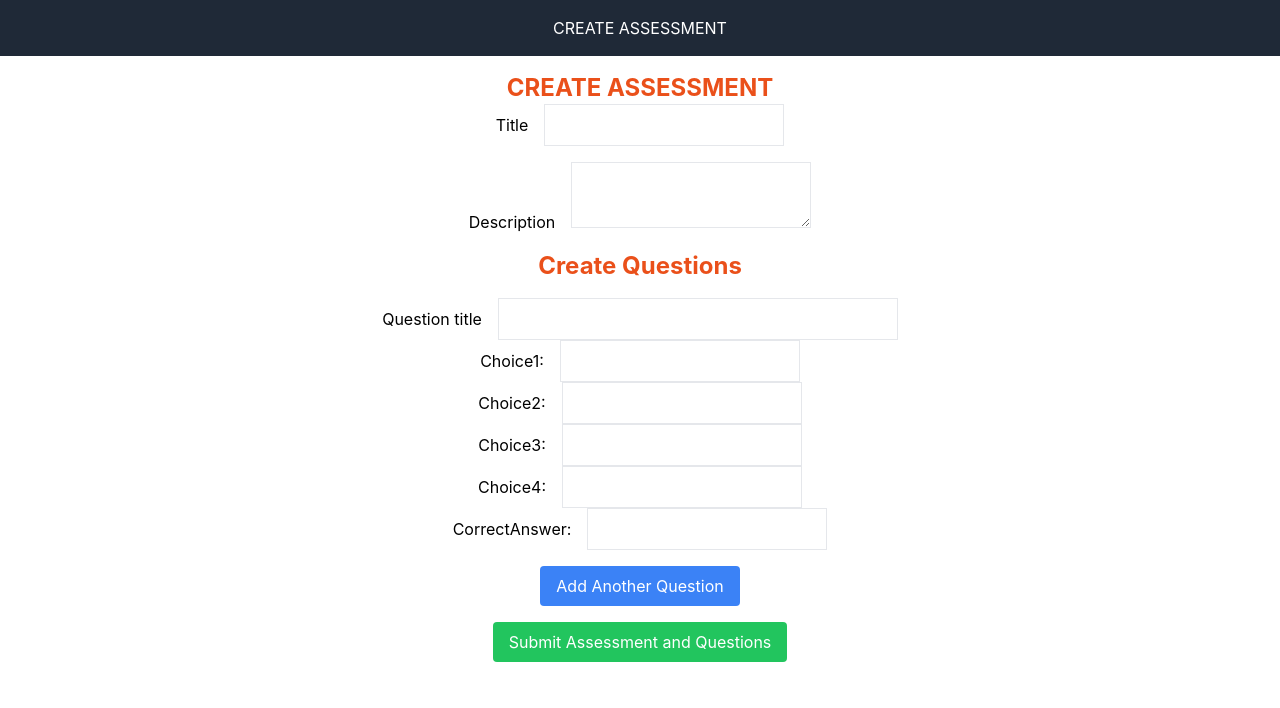
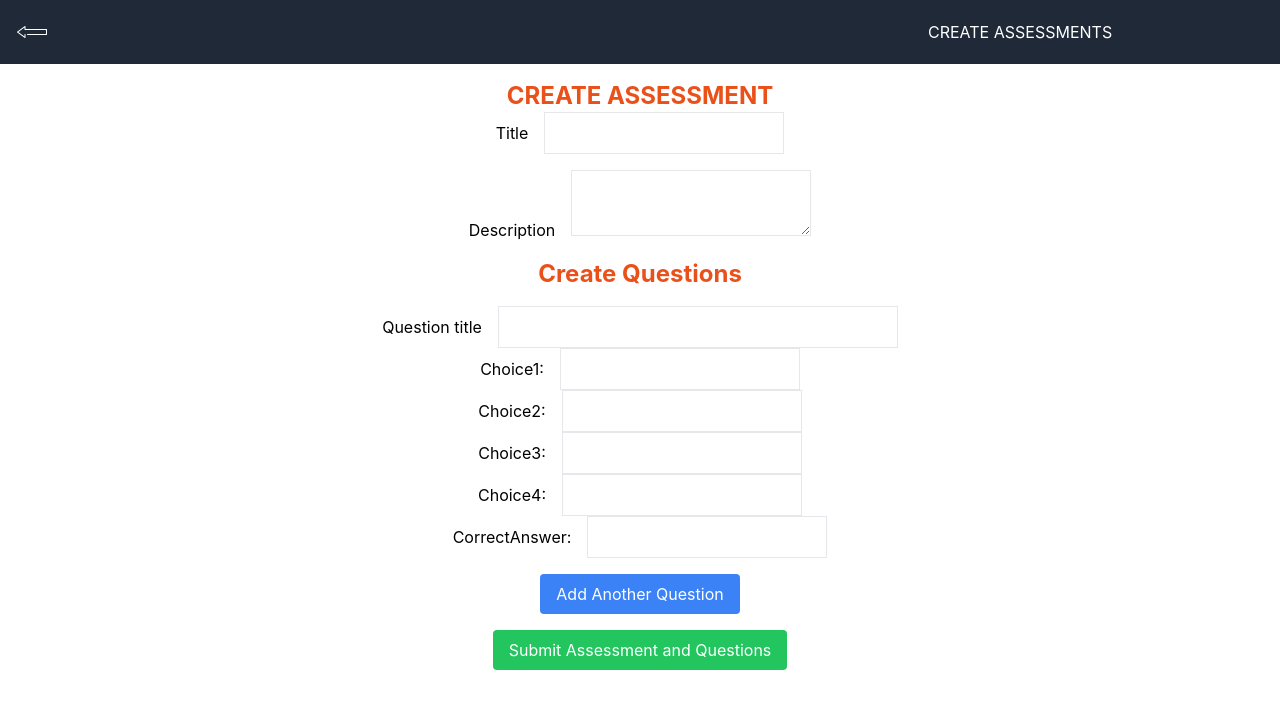
Before and after one commit to gokkuu100/skill-client, a React (Create React App) app: page /create in a window 1280 px wide. Shown: the top 708 px of the page. Built offline with nearby package versions, Linux system fonts and the light colour scheme.

Commit message:
mentordashboard

```diff
--- a/src/components/mentorDashboard/CreateAssessment.js
+++ b/src/components/mentorDashboard/CreateAssessment.js
@@ -1,7 +1,9 @@
 import React, { useState } from 'react';
+import { useNavigate } from 'react-router-dom';
 
 function CreateAssessment() {
   const userId = localStorage.getItem('id')
+  const navigate = useNavigate()
   const [assessmentData, setAssessmentData] = useState({
     title: '',
     description: '',
@@ -81,8 +83,9 @@ function CreateAssessment() {
 
   return (
     <div>
-      <div className="w-full p-4 bg-gray-800 flex-none hidden md:block">
-        <h1 className="text-white">CREATE ASSESSMENT</h1>
+      <div className="w-full p-4 bg-gray-800 flex items-center">
+        <img src="icons8-left-arrow-64.png" className="h-[2rem] cursor-pointer" alt="left-arrow" onClick={() => navigate(-1)} />
+        <h1 className="text-white ml-[55rem]">CREATE ASSESSMENTS</h1>
       </div>
       <form onSubmit={handleSubmit} className="mx-10 my-4 text-center">
         {/* Assessment Section */}
--- a/src/components/mentorDashboard/MentorGrades.js
+++ b/src/components/mentorDashboard/MentorGrades.js
@@ -1,8 +1,10 @@
 import React, { useState, useEffect } from 'react';
 import axios from 'axios';
+import { useNavigate } from 'react-router-dom';
 
 function MentorGrades() {
   const [grades, setGrades] = useState([]);
+  const navigate = useNavigate()
 
   useEffect(() => {
     const userId = localStorage.getItem('id')
@@ -20,11 +22,12 @@ function MentorGrades() {
 
   return (
     <div className="">
-        <div className="w-full p-[1rem] bg-gray-800 flex-none hidden md:block mb-[2rem]">
-            <h1 className='text-white'>STUDENT GRADES</h1>
-        </div>
+      <div className="w-full p-4 bg-gray-800 flex items-center">
+        <img src="/icons8-left-arrow-64.png" className="h-[2rem] cursor-pointer" alt="left-arrow" onClick={() => navigate(-1)} />
+        <h1 className="text-white ml-[55rem]">STUDENT GRADES</h1>
+      </div>
 
-      <table className="w-[90%] ml-[2rem] border border-gray-300">
+      <table className="w-[90%] ml-[2rem] border border-gray-300 mt-[2rem]">
         <thead>
           <tr className="bg-[#EA501A]">
             <th className="py-2 px-4 border-b text-white">Student Name</th>
--- a/src/components/mentorDashboard/SendInvites.js
+++ b/src/components/mentorDashboard/SendInvites.js
@@ -49,12 +49,11 @@ function SendInvites() {
 
   return (
     <div className="">
-        <div className="w-full p-[1rem] bg-gray-800 flex-none hidden md:block mb-[2rem]">
-
-
-        <h1 className='top-bar text-white mx-auto'>SEND INVITES</h1>
+        <div className="w-full p-4 bg-gray-800 flex items-center">
+          <img src="/icons8-left-arrow-64.png" className="h-[2rem] cursor-pointer" alt="left-arrow" onClick={() => navigate(-1)} />
+          <h1 className="text-white ml-[55rem]">SEND INVITES</h1>
         </div>
-      <table className="w-[90%] ml-[2rem] bg-white border border-gray-300">
+      <table className="w-[90%] ml-[2rem] bg-white border border-gray-300 mt-[2rem]">
         <thead>
           <tr className='bg-[#EA501A] text-white '>
             <th className="py-2 px-4 border-b">Assessment Title</th>
```
